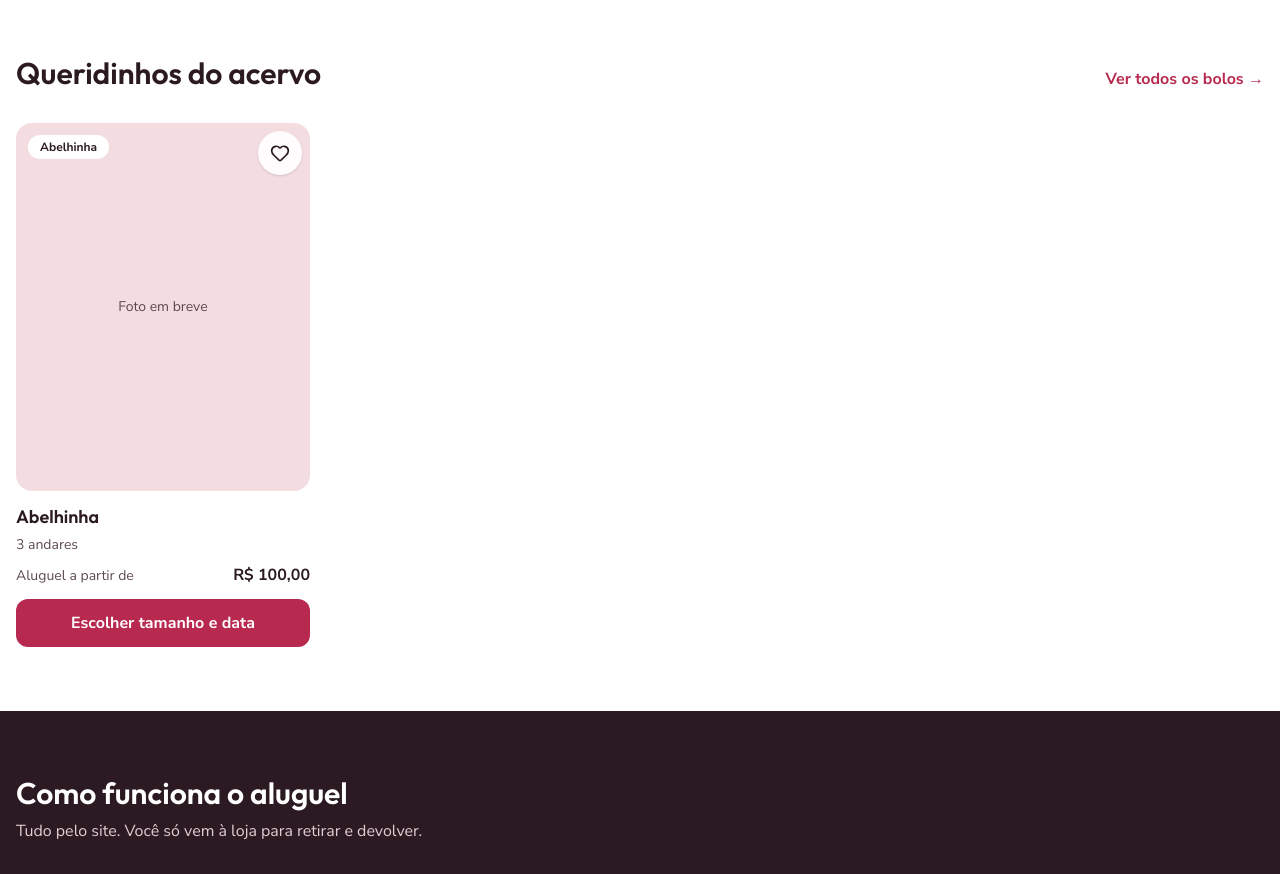
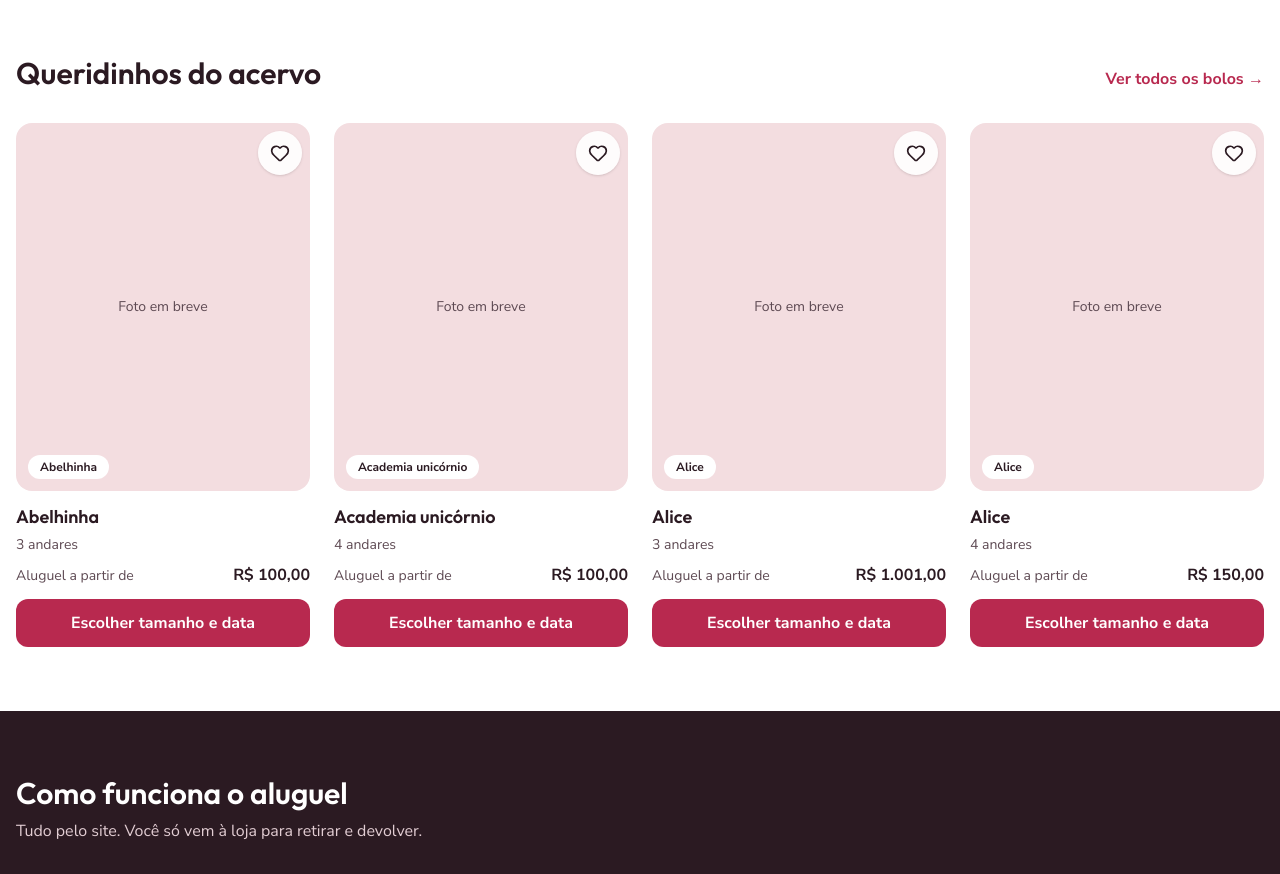
Before and after one commit to DanieSolinho/ateline, a Next.js app: page / in a window 1280 px wide. Shown: the part 1180-2054 px from the top of the page. Built offline with nearby package versions, Linux system fonts and the light colour scheme.

Commit message:
Cartões dos bolos ajustados para celular

```diff
--- a/app/page.tsx
+++ b/app/page.tsx
@@ -49,7 +49,7 @@ export default async function Home() {
             Ver todos os bolos →
           </Link>
         </div>
-        <div className="grid grid-cols-2 gap-x-6 gap-y-10 md:grid-cols-4">
+        <div className="grid grid-cols-2 gap-x-4 gap-y-10 sm:gap-x-6 md:grid-cols-4">
           {destaques.map((bolo) => (
             <CardBolo key={bolo.codigo} bolo={bolo} />
           ))}
--- a/components/CardBolo.tsx
+++ b/components/CardBolo.tsx
@@ -22,7 +22,7 @@ export function CardBolo({ bolo, foto, disponivel, modo = "aluguel" }: CardBoloP
       : `${bolo.andaresMin} a ${bolo.andaresMax} andares`;
 
   return (
-    <article className="flex flex-col gap-3">
+    <article className="flex h-full flex-col gap-3">
       <div
         className={`relative aspect-[4/5] overflow-hidden rounded-2xl bg-rosa ${
           reservado ? "opacity-60 grayscale" : ""
@@ -33,7 +33,9 @@ export function CardBolo({ bolo, foto, disponivel, modo = "aluguel" }: CardBoloP
         ) : (
           <span className="grid h-full place-items-center text-sm text-ameixa-suave">Foto em breve</span>
         )}
-        <span className="absolute left-3 top-3 rounded-full bg-white px-3 py-1 text-xs font-bold">{bolo.tema}</span>
+        <span className="absolute bottom-3 left-3 max-w-[calc(100%-1.5rem)] truncate rounded-full bg-white px-3 py-1 text-xs font-bold">
+          {bolo.tema}
+        </span>
         <BotaoFavorito codigo={bolo.codigo} nome={bolo.nome} />
       </div>
 
@@ -45,12 +47,12 @@ export function CardBolo({ bolo, foto, disponivel, modo = "aluguel" }: CardBoloP
         </p>
 
         <dl className={`mt-1 flex gap-0.5 ${modo === "compra" ? "flex-col-reverse" : "flex-col"}`}>
-          <div className="flex items-baseline justify-between gap-2">
+          <div className="flex flex-wrap items-baseline justify-between gap-x-2">
             <dt className="text-sm text-ameixa-suave">Aluguel a partir de</dt>
             <dd className="font-bold">{formatarPreco(bolo.menorPrecoLocacao)}</dd>
           </div>
           {bolo.menorPrecoVenda !== null && (
-            <div className="flex items-baseline justify-between gap-2">
+            <div className="flex flex-wrap items-baseline justify-between gap-x-2">
               <dt className="text-sm text-ameixa-suave">Compra a partir de</dt>
               <dd className="font-bold">{formatarPreco(bolo.menorPrecoVenda)}</dd>
             </div>
@@ -72,14 +74,14 @@ export function CardBolo({ bolo, foto, disponivel, modo = "aluguel" }: CardBoloP
       {modo === "compra" ? (
         <Link
           href={`/bolo/${bolo.codigo}#comprar`}
-          className="grid h-12 place-items-center rounded-xl bg-framboesa font-bold text-white hover:bg-framboesa-escura"
+          className="mt-auto grid min-h-12 place-items-center text-balance rounded-xl bg-framboesa px-3 py-2 text-center text-sm font-bold leading-tight text-white hover:bg-framboesa-escura sm:text-base"
         >
           Ver e comprar
         </Link>
       ) : (
         <Link
           href={`/bolo/${bolo.codigo}`}
-          className={`grid h-12 place-items-center rounded-xl font-bold ${
+          className={`mt-auto grid min-h-12 place-items-center text-balance rounded-xl px-3 py-2 text-center text-sm font-bold leading-tight sm:text-base ${
             reservado
               ? "border-2 border-ameixa bg-white text-ameixa"
               : "bg-framboesa text-white hover:bg-framboesa-escura"
--- a/components/catalogo/Catalogo.tsx
+++ b/components/catalogo/Catalogo.tsx
@@ -109,7 +109,7 @@ export function Catalogo({ bolos: todos, reservas: daPublicacao, vendidos: vendi
 
       <h2 className="sr-only">Bolos</h2>
       {filtrados.length > 0 ? (
-        <div className="grid grid-cols-2 gap-x-6 gap-y-10 md:grid-cols-3 lg:grid-cols-4">
+        <div className="grid grid-cols-2 gap-x-4 gap-y-10 sm:gap-x-6 md:grid-cols-3 lg:grid-cols-4">
           {filtrados.map((bolo) => (
             <CardBolo
               key={bolo.codigo}
--- a/components/comprar/ListaDeCompra.tsx
+++ b/components/comprar/ListaDeCompra.tsx
@@ -26,7 +26,7 @@ export function ListaDeCompra({ bolos, vendidos: daPublicacao }: { bolos: BoloVi
   }
 
   return (
-    <ul className="mt-8 grid grid-cols-2 gap-6 md:grid-cols-3 lg:grid-cols-4">
+    <ul className="mt-8 grid grid-cols-2 gap-x-4 gap-y-8 sm:gap-6 md:grid-cols-3 lg:grid-cols-4">
       {aVenda.map((bolo) => (
         <li key={bolo.codigo}>
           <CardBolo bolo={bolo} modo="compra" />
--- a/components/favoritos/Favoritos.tsx
+++ b/components/favoritos/Favoritos.tsx
@@ -150,7 +150,7 @@ export function Favoritos({ bolos }: Props) {
 // Os bolos lado a lado (2 no celular, 3 no computador)
 function Grade({ bolos }: { bolos: BoloVitrine[] }) {
   return (
-    <div className="grid grid-cols-2 gap-x-5 gap-y-10 md:grid-cols-3">
+    <div className="grid grid-cols-2 gap-x-4 gap-y-10 sm:gap-x-5 md:grid-cols-3">
       {bolos.map((bolo) => (
         <CardBolo key={bolo.codigo} bolo={bolo} />
       ))}
--- a/lib/catalogo.ts
+++ b/lib/catalogo.ts
@@ -43,10 +43,12 @@ export async function getBoloDaVitrine(codigo: string): Promise<BoloVitrine | un
   return (await getVitrine()).find((bolo) => bolo.codigo === codigo);
 }
 
-// Os bolos marcados como destaque na planilha (até 4). Sem nenhum marcado, os 4 primeiros.
+// Os bolos marcados como destaque na planilha vêm primeiro (até 4). Se forem menos de 4,
+// a vitrine completa com os próximos bolos, para a página inicial não ficar com buraco.
 export function escolherDestaques(vitrine: BoloVitrine[], maximo = 4): BoloVitrine[] {
   const marcados = vitrine.filter((bolo) => bolo.destaque);
-  return (marcados.length > 0 ? marcados : vitrine).slice(0, maximo);
+  const outros = vitrine.filter((bolo) => !bolo.destaque);
+  return [...marcados, ...outros].slice(0, maximo);
 }
 
 export async function getDestaques(): Promise<BoloVitrine[]> {
```
Also changed, not shown: 1 other file (tests, documents, lock files or other folders).
